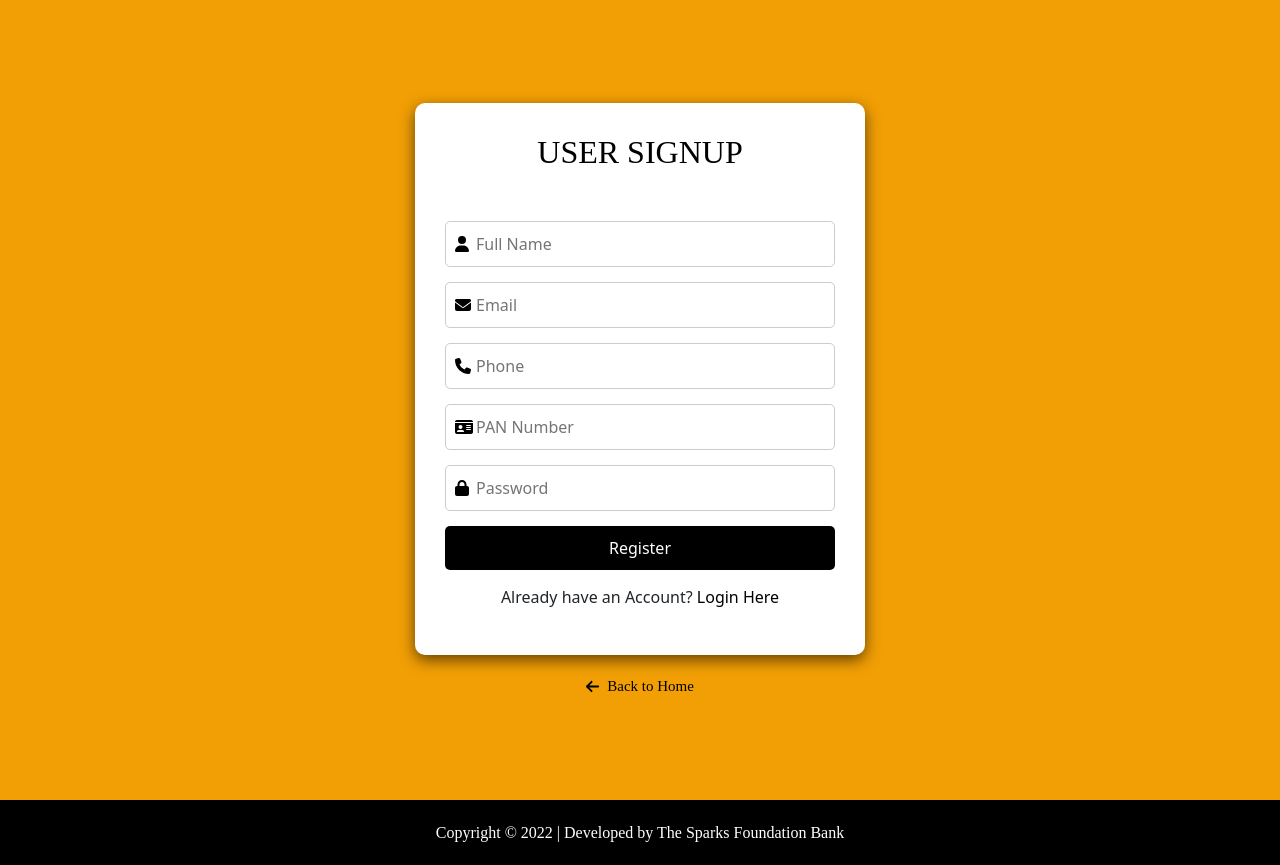
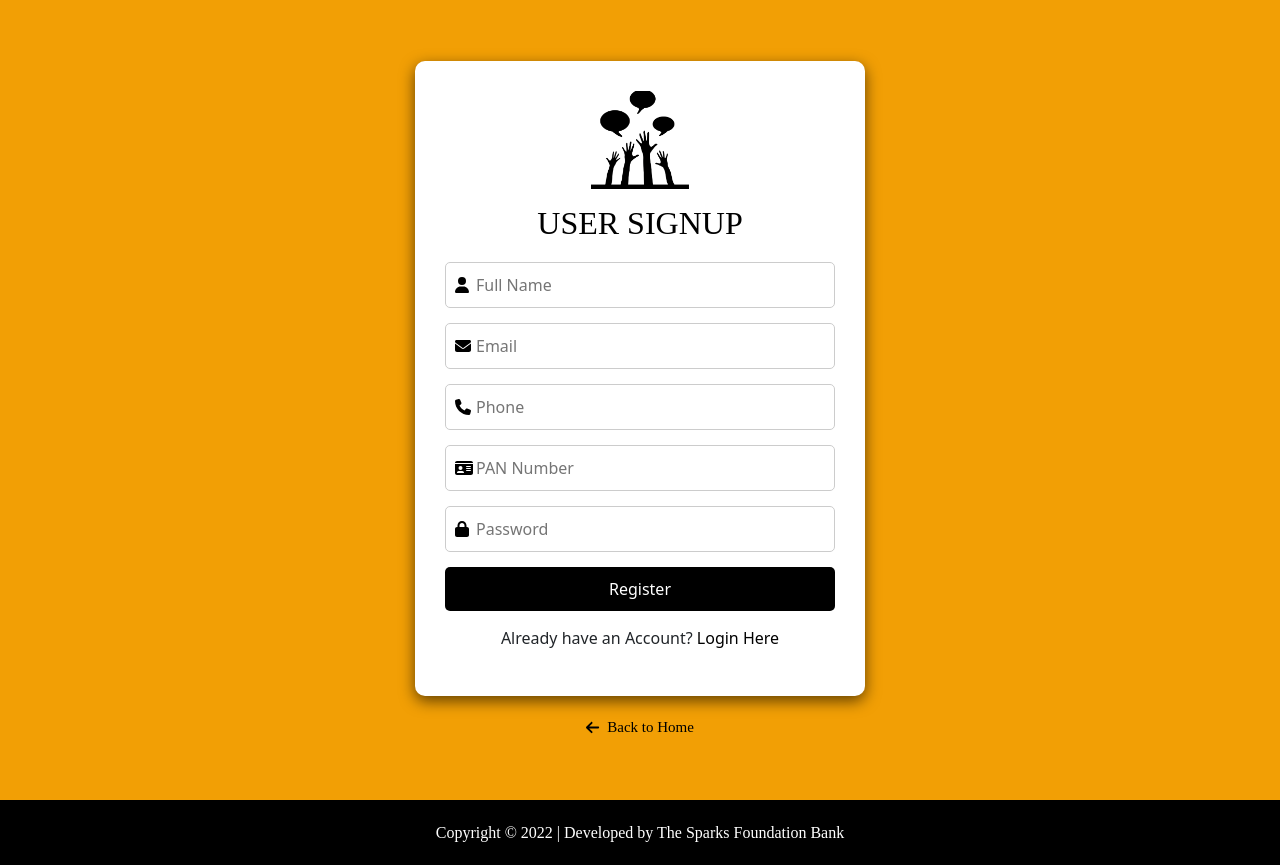
Before and after one commit to Arko-Sengupta/The-Sparks-Foundation-Internship, a React (Create React App) app: page /signup in a window 1280 px wide. Built offline with nearby package versions, Linux system fonts and the light colour scheme; a web font is replaced by a local one.

Commit message:
Added Logo - Home, Login, Signup

```diff
--- a/src/Components/BankHome.js
+++ b/src/Components/BankHome.js
@@ -1,6 +1,7 @@
 import React, { useState, useEffect } from 'react';
 import { Link } from 'react-router-dom';
 import "../Stylesheets/BankHome.css";
+import logo from "../Utils/TSF Logo.png";
 
 const TypingText = ({ text, speed = 100 }) => {
   const [displayedText, setDisplayedText] = useState('');
@@ -29,6 +30,9 @@ const Home = () => {
   return (
     <div className="home-container">
       <main className="home-content">
+        <div className="home-img-container">
+          <img alt="logo" src={logo} />
+        </div>
         <h1><TypingText text={"Welcome to The Sparks Foundation Bank"} speed={50} /></h1>
         <p><TypingText text={"Your Gateway to Financial Innovation and Empowerment"} speed={50} /></p>
         <div className="home-buttons">
--- a/src/Components/BankLogin.js
+++ b/src/Components/BankLogin.js
@@ -3,6 +3,7 @@ import { Link, useNavigate } from 'react-router-dom';
 import { FontAwesomeIcon } from '@fortawesome/react-fontawesome';
 import { faEnvelope, faLock, faArrowLeft, faEye, faEyeSlash } from '@fortawesome/free-solid-svg-icons';
 import "../Stylesheets/BankLogin.css";
+import logo from "../Utils/TSF Logo.png";
 
 const useHandleSubmit = () => {
   const navigate = useNavigate();
@@ -40,6 +41,9 @@ const Login = () => {
   return (
     <div className="login-container">
       <div className="login-box">
+        <div className="login-img-container">
+          <img alt="logo" src={logo} />
+        </div>
         <h2>USER LOGIN</h2>
         <form onSubmit={handleSubmit}>
           <div className="login-input-group">
--- a/src/Components/BankSignUp.js
+++ b/src/Components/BankSignUp.js
@@ -3,11 +3,15 @@ import { Link } from 'react-router-dom';
 import { FontAwesomeIcon } from '@fortawesome/react-fontawesome';
 import { faUser, faEnvelope, faLock, faPhone, faIdCard, faArrowLeft } from '@fortawesome/free-solid-svg-icons';
 import "../Stylesheets/BankSignUp.css";
+import logo from "../Utils/TSF Logo.png";
 
 const SignUp = () => {
     return (
         <div className="signup-container">
             <div className="signup-box">
+                <div className="signup-img-container">
+                    <img alt="logo" src={logo} />
+                </div>
                 <h2>USER SIGNUP</h2>
                 <form>
                     <div className="signup-input-group">
--- a/src/Stylesheets/BankHome.css
+++ b/src/Stylesheets/BankHome.css
@@ -20,6 +20,11 @@
   flex-direction: column;
   justify-content: center;
   align-items: center;
+}
+
+.home-img-container img {
+  width: 15%;
+  padding-bottom: 2%;
 }
 
 .home-content h1 {
--- a/src/Stylesheets/BankLogin.css
+++ b/src/Stylesheets/BankLogin.css
@@ -18,6 +18,11 @@
   box-shadow: 0 5px 15px rgba(0, 0, 0, 0.6);
   text-align: center;
   width: 400px;
+}
+
+.login-img-container img {
+  width: 25%;
+  padding-bottom: 4%;
 }
 
 .login-input-group {
--- a/src/Stylesheets/BankSignUp.css
+++ b/src/Stylesheets/BankSignUp.css
@@ -3,6 +3,7 @@
 /* BankSignup CSS */
 
 .signup-container {
+  padding-bottom: 30px;
   height: 100vh;
   display: flex;
   flex-direction: column;
@@ -13,11 +14,17 @@
 
 .signup-box {
   background: white;
+  margin-top: 30px;
   padding: 30px;
   border-radius: 10px;
   box-shadow: 0 5px 15px rgba(0, 0, 0, 0.6);
   text-align: center;
   width: 450px;
+}
+
+.signup-img-container img {
+  width: 25%;
+  padding-bottom: 4%;
 }
 
 .signup-input-group {
@@ -44,7 +51,7 @@
 
 .signup-box h2 {
   font-family: "Bona Nova SC", serif;
-  margin-bottom: 50px;
+  margin-bottom: 20px;
   color: black;
 }
 
@@ -123,6 +130,12 @@
 
 /* Responsive CSS */
 
+@media (max-height: 600px) {
+  .signup-container {
+    height: 120vh;
+  }
+}
+
 @media (max-width: 460px) {
   .signup-box {
     width: 360px;
```
Also changed, not shown: src/Utils/TSF Logo.png (added).
